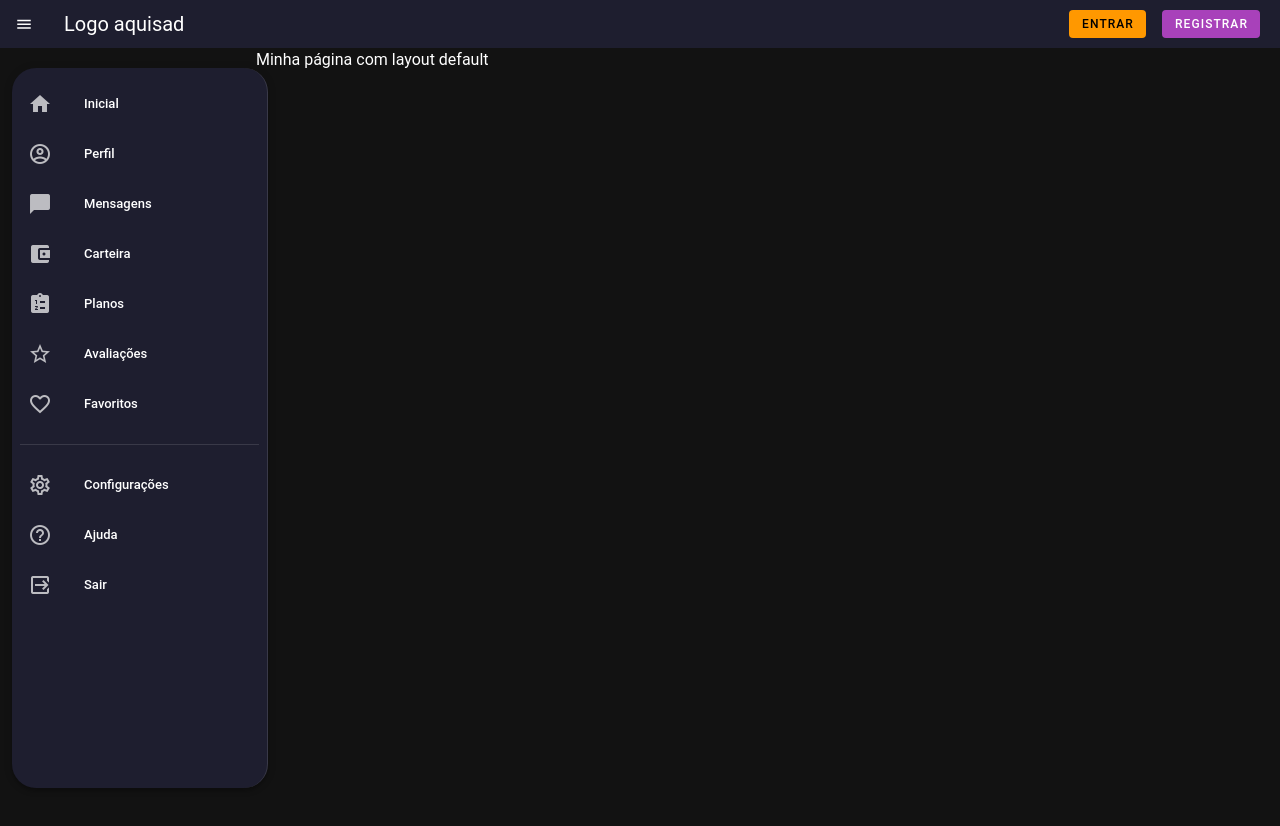
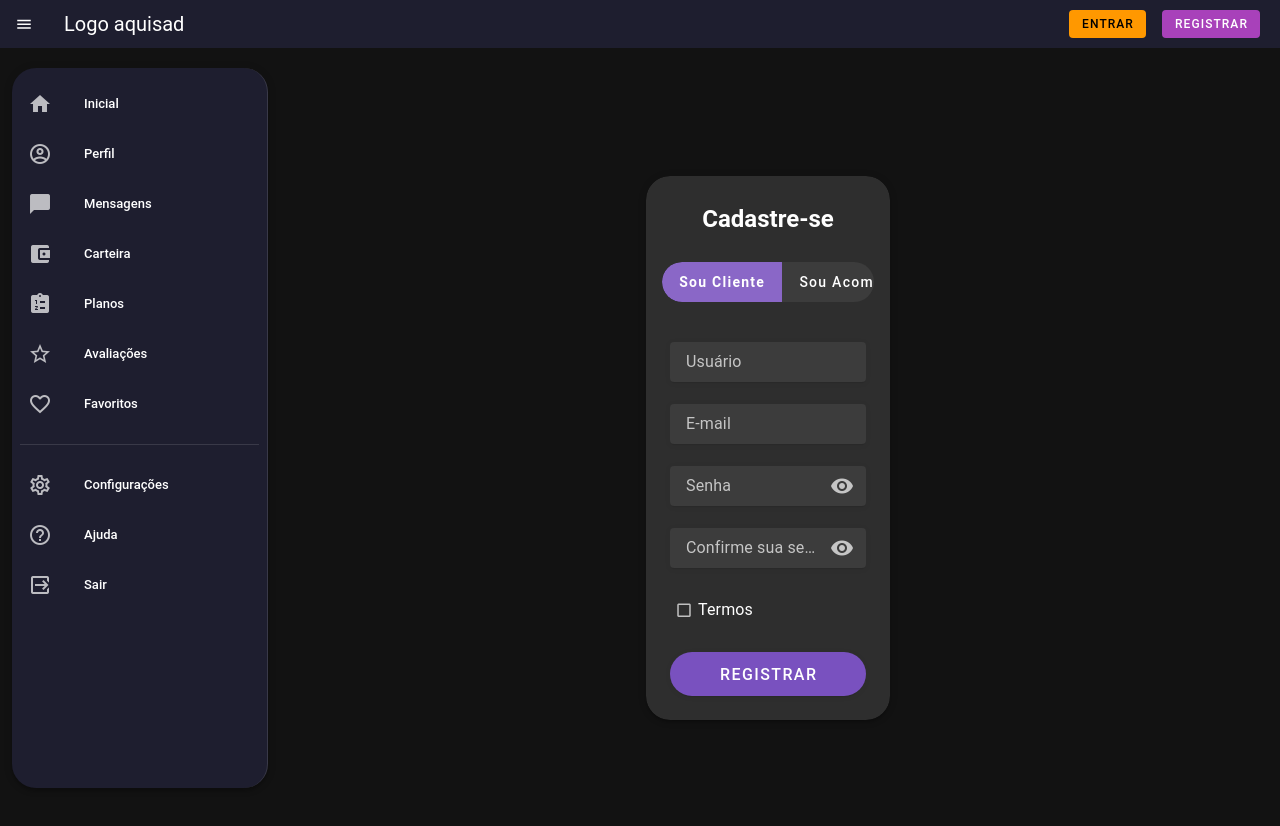
Before and after one commit to NicolasCastela/startname, a Vue app: page /register in a window 1280 px wide. Shown: the top 826 px of the page. Before the commit the page ends 800 px from the top, so only its background shows below. Built offline with nearby package versions, Linux system fonts and the light colour scheme; a small style sheet from the web is missing.

Commit message:
#feature - page login

```diff
--- a/src/components/ui/RegisterContent.vue
+++ b/src/components/ui/RegisterContent.vue
@@ -1,8 +1,179 @@
 <template>
-  <div>Minha página com layout default</div>
+  <v-row no-gutters class="h-screen">
+    <v-col
+      cols="12"
+      md="12"
+      class="pa-6 d-flex flex-column align-center justify-center"
+    >
+      <v-card class="w-25" variant="tonal" rounded="xl" elevation="3">
+        <v-card-title class="text-h5 text-center py-6 font-weight-bold">
+          Cadastre-se
+        </v-card-title>
+
+        <v-card-text class="d-flex justify-center">
+          <v-btn-toggle
+            v-model="tipoCadastro"
+            mandatory
+            class="mb-6"
+            selected-class="bg-deep-purple text-white font-weight-bold"
+            density="comfortable"
+            divided
+            rounded="xl"
+          >
+            <v-btn value="cliente">Sou Cliente</v-btn>
+            <v-btn value="acompanhante">Sou Acompanhante</v-btn>
+          </v-btn-toggle>
+        </v-card-text>
+        <v-form
+          v-if="tipoCadastro === 'cliente'"
+          v-model="formValid"
+          class="px-6 pb-6"
+        >
+          <v-text-field
+            v-model="form.C_usuario"
+            variant="solo"
+            label="Usuário"
+            required
+            density="compact"
+          />
+          <v-text-field
+            v-model="form.C_email"
+            variant="solo"
+            label="E-mail"
+            type="email"
+            required
+            density="compact"
+          />
+          <v-text-field
+            v-model="form.C_password"
+            variant="solo"
+            label="Senha"
+            required
+            :append-inner-icon="showPassword ? 'mdi-eye-off' : 'mdi-eye'"
+            :type="showPassword ? 'text' : 'password'"
+            @click:append-inner="showPassword = !showPassword"
+            density="compact"
+          />
+          <v-text-field
+            v-model="form.C_confirmPassword"
+            variant="solo"
+            label="Confirme sua senha"
+            required
+            :append-inner-icon="showConfirmPassword ? 'mdi-eye-off' : 'mdi-eye'"
+            :type="showConfirmPassword ? 'text' : 'password'"
+            @click:append-inner="showConfirmPassword = !showConfirmPassword"
+            density="compact"
+          />
+          <v-checkbox
+            color="blue"
+            class="text-caption"
+            label="Termos"
+            density="compact"
+          ></v-checkbox>
+          <v-btn
+            type="submit"
+            color="deep-purple"
+            block
+            size="large"
+            rounded="xl"
+            to="/profile"
+          >
+            Registrar
+          </v-btn>
+        </v-form>
+
+        <v-form
+          v-if="tipoCadastro === 'acompanhante'"
+          v-model="formValid"
+          class="px-6 pb-6"
+        >
+          <v-text-field
+            v-model="form.AC_usuario"
+            variant="solo"
+            label="Usuário"
+            required
+            density="compact"
+          />
+          <v-text-field
+            v-model="form.AC_email"
+            variant="solo"
+            label="E-mail"
+            type="email"
+            required
+            density="compact"
+          />
+          <v-text-field
+            v-model="form.AC_password"
+            variant="solo"
+            label="Senha"
+            required
+            :append-inner-icon="showPassword ? 'mdi-eye-off' : 'mdi-eye'"
+            :type="showPassword ? 'text' : 'password'"
+            @click:append-inner="showPassword = !showPassword"
+            density="compact"
+          />
+          <v-text-field
+            v-model="form.AC_confirmPassword"
+            variant="solo"
+            label="Confirme sua senha"
+            required
+            :append-inner-icon="showConfirmPassword ? 'mdi-eye-off' : 'mdi-eye'"
+            :type="showConfirmPassword ? 'text' : 'password'"
+            @click:append-inner="showConfirmPassword = !showConfirmPassword"
+            density="compact"
+          />
+          <v-checkbox
+            class="text-caption"
+            color="blue"
+            label="Termos"
+            density="compact"
+          ></v-checkbox>
+          <v-btn
+            type="submit"
+            color="deep-purple"
+            block
+            size="large"
+            rounded="xl"
+            to="/profile"
+          >
+            Registrar
+          </v-btn>
+        </v-form>
+      </v-card>
+    </v-col>
+  </v-row>
 </template>
-<route lang="json5">
-{
-  layout: "default",
+
+<script setup>
+import { ref } from "vue";
+
+const formValid = ref(false);
+const showPassword = ref(false);
+const showConfirmPassword = ref(false);
+const form = ref({
+  nome: "",
+  genero: "",
+  atendeComo: [],
+  publico: [],
+  idade: null,
+  descricao: "",
+  cidade: "",
+  fotos: [],
+});
+
+const tipoCadastro = ref("cliente");
+watch(tipoCadastro, () => {
+  showPassword.value = false;
+  showConfirmPassword.value = false;
+});
+</script>
+
+<style scoped>
+.v-card-title {
+  text-align: center;
 }
-</route>
+
+.v-btn-toggle .v-btn {
+  text-transform: none;
+}
+</style>
--- a/src/pages/register.vue
+++ b/src/pages/register.vue
@@ -3,7 +3,6 @@
 </template>
 
 <script setup lang="ts">
-import RegisterContent from "@/components/ui/RegisterContent.vue";
 definePage({
   name: "RegisterContent",
   meta: {
```
